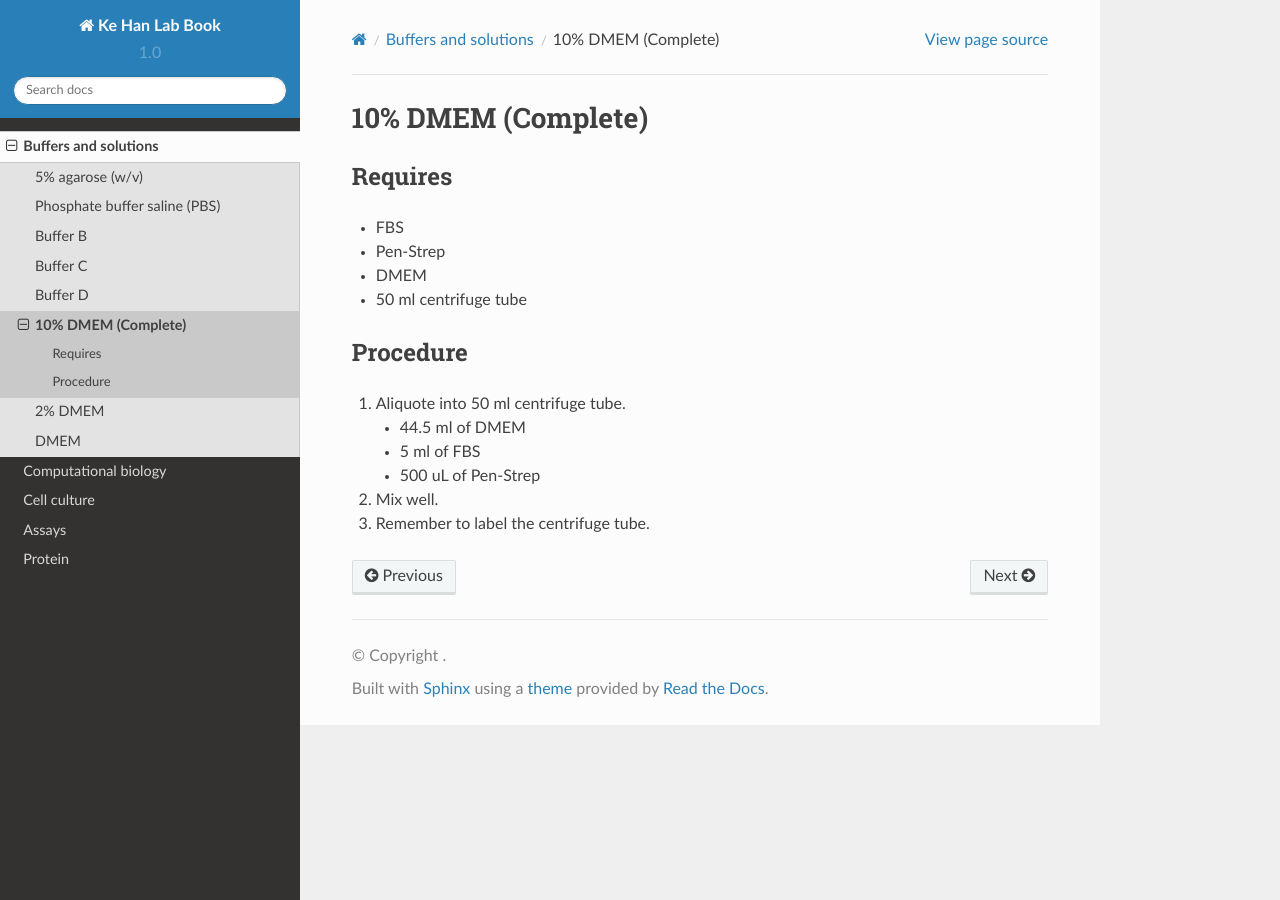
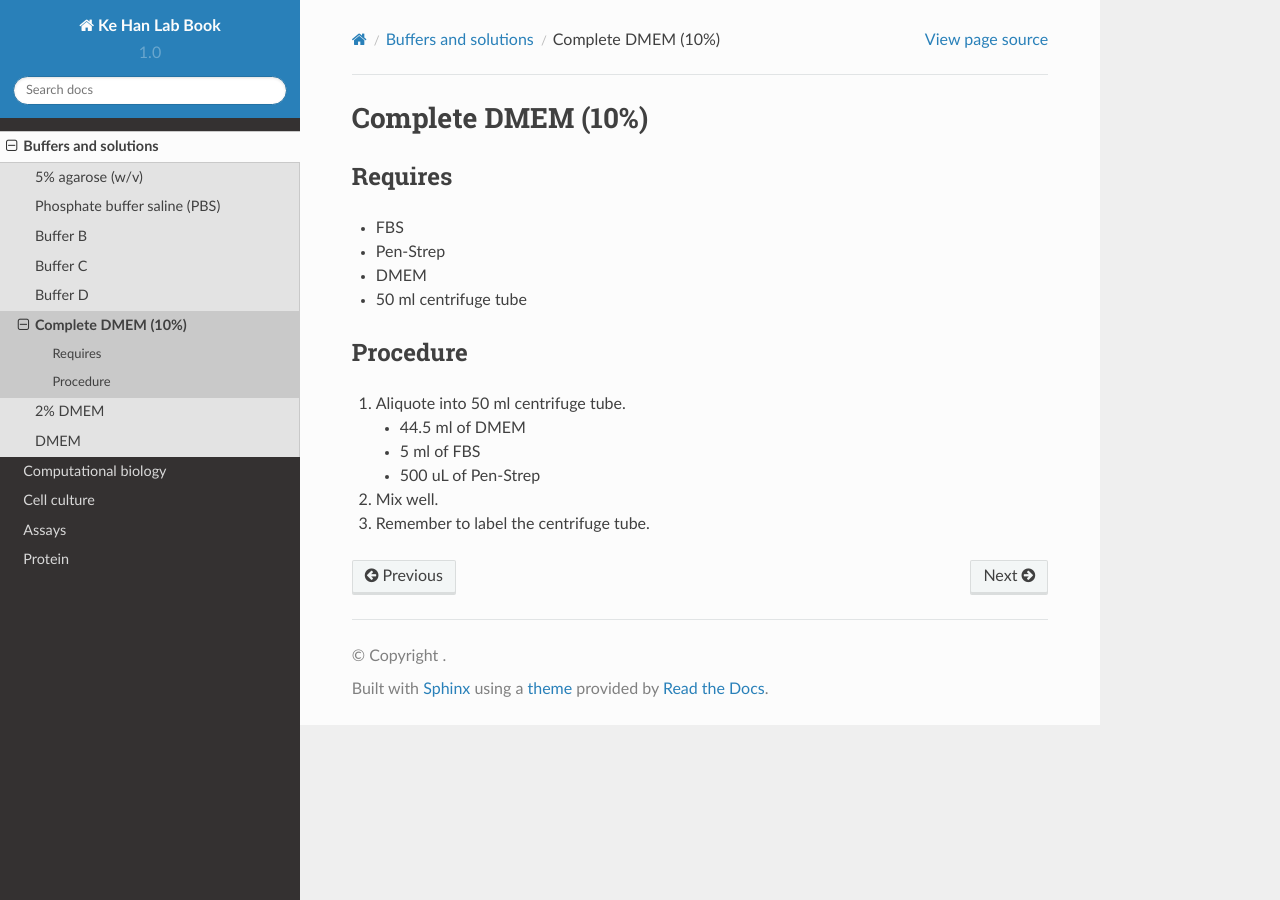
Before and after one commit to kehantan/labbook, a Sphinx documentation site: the page built from docs/buffers_solutions/10_dmem.rst, in a window 1280 px wide. Built offline with Sphinx 7.4.7 and the Read the Docs theme 2.0.0, drawn with Linux system fonts in a browser that asks for light colours.

```diff
--- a/docs/buffers_solutions/10_dmem.rst
+++ b/docs/buffers_solutions/10_dmem.rst
@@ -1,4 +1,4 @@
-10% DMEM (Complete)
+Complete DMEM (10%)
 ===================
 
 Requires
```
